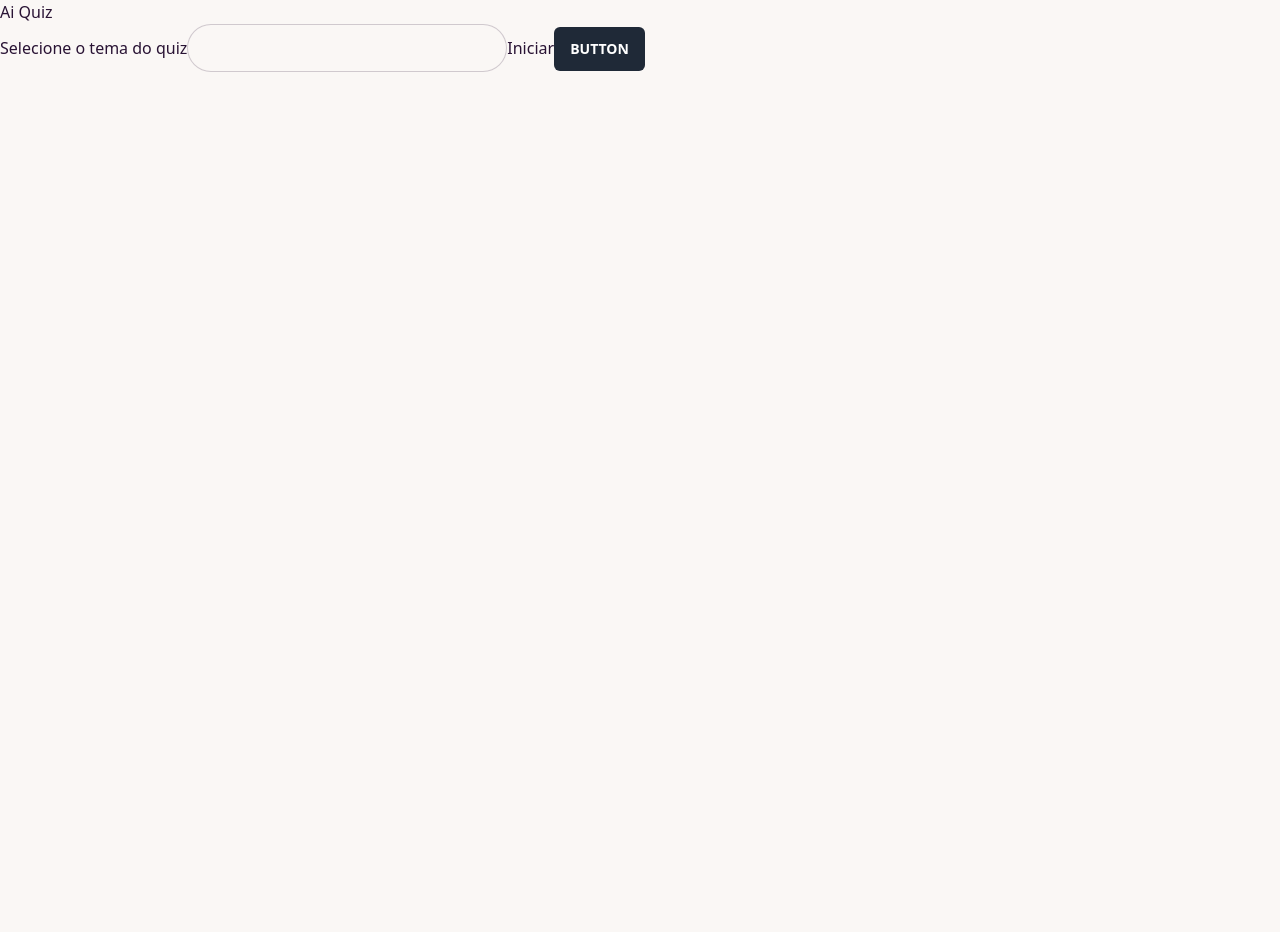
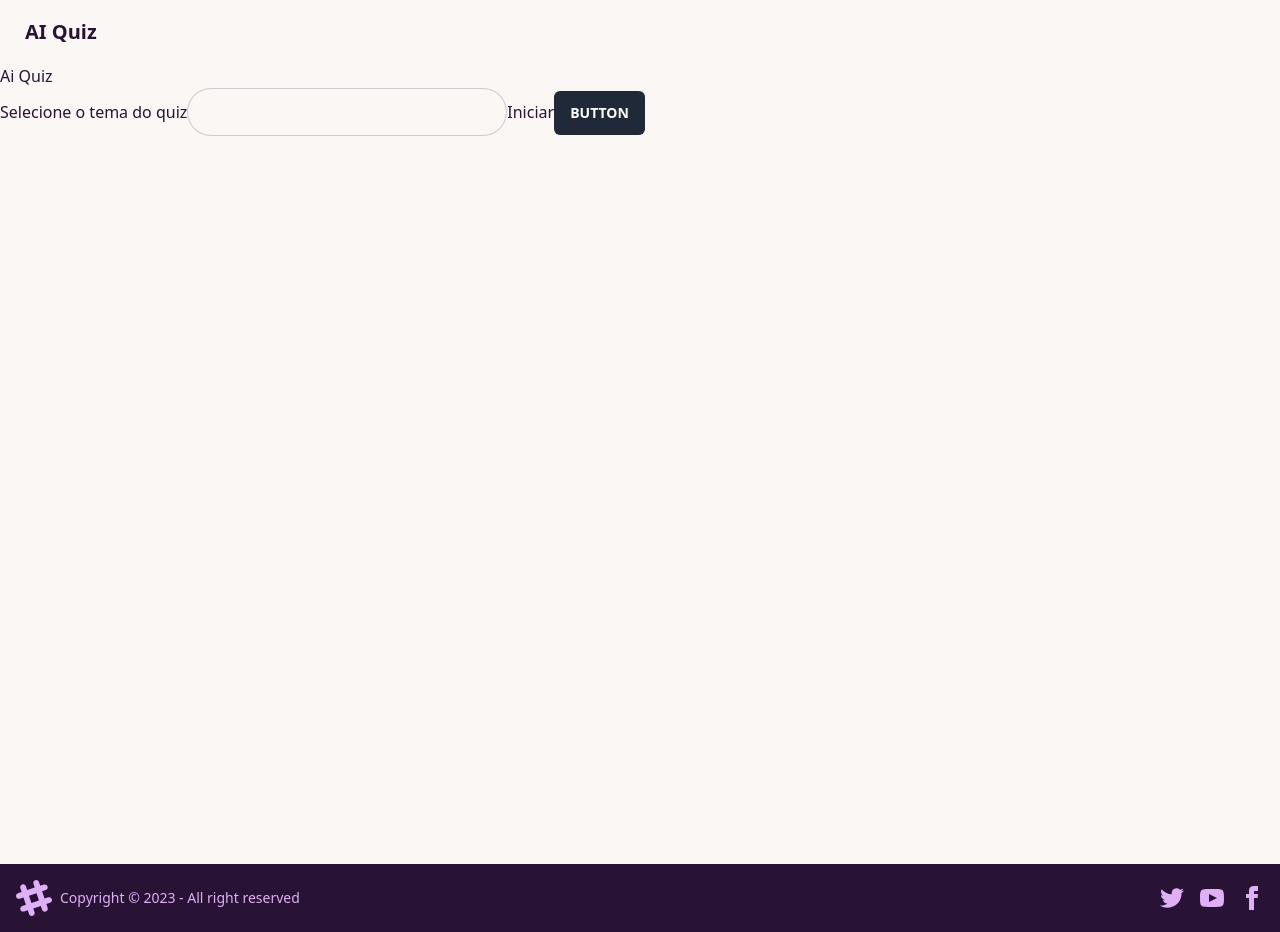
Before and after one commit to vitebo/ai-quiz, a Nuxt app: page / in a window 1280 px wide. Before the commit the page ends 800 px from the top, so only its background shows below. Built offline with nearby package versions, Linux system fonts and the light colour scheme.

Commit message:
feat(layouts): add default layout with header and footer slots

```diff
--- /dev/null
+++ b/layouts/default.vue
@@ -0,0 +1,8 @@
+<template>
+  <div class="flex flex-col h-screen justify-between">
+    <TheHeader />
+    <slot />
+
+    <TheFooter />
+  </div>
+</template>
```
